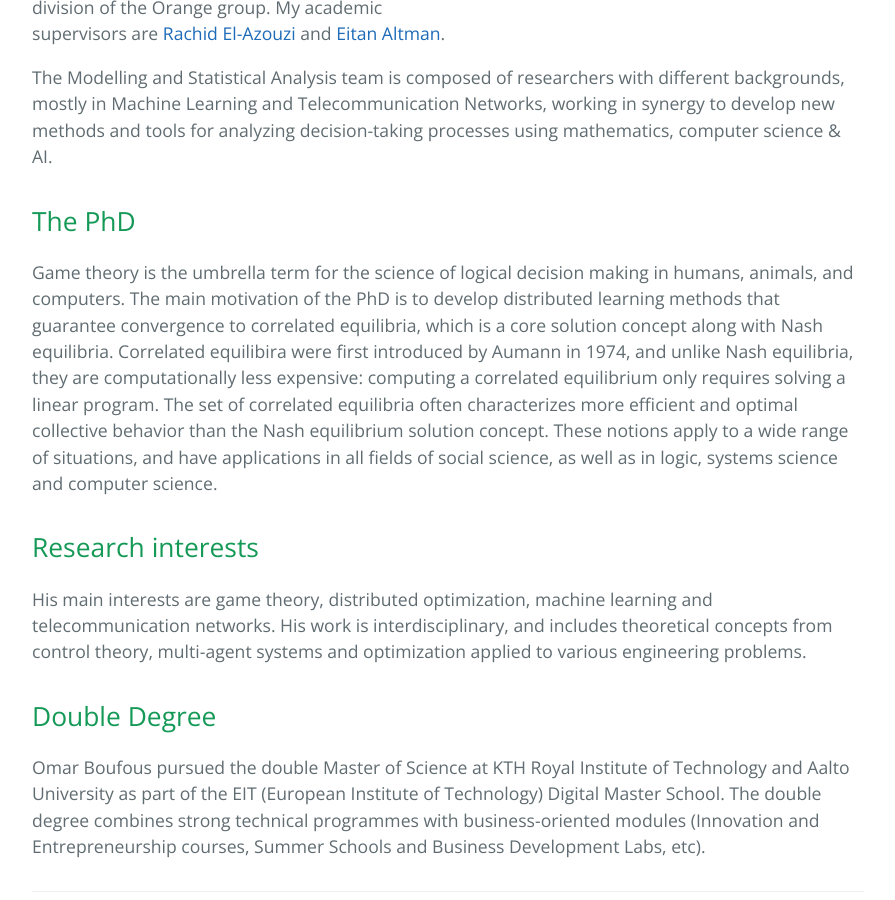
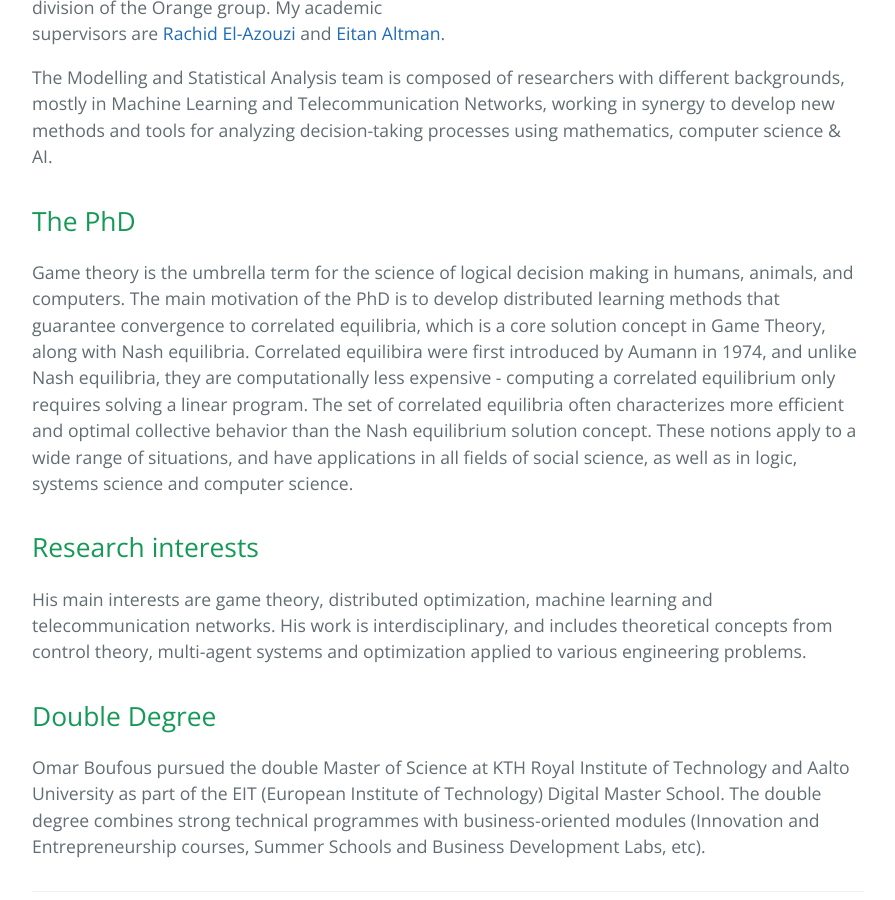
Before and after one commit to thomas-bfs/thomas-bfs.github.io, a Jekyll site: the page built from about.md, in a window 1280 px wide and 900 px high, scrolled down 1231 px. Shown: the whole window, without its empty margins (192-1087 px from the left). Built offline with Jekyll 4.4.1, drawn with Linux system fonts in a browser that asks for light colours; nearby versions of some CDN libraries; a style sheet for code colours, icons or effects is not loaded.

Commit message:
Update about.md

```diff
--- a/about.md
+++ b/about.md
@@ -24,8 +24,8 @@ The Modelling and Statistical Analysis team is composed of researchers with diff
 
 ## The PhD
 
-Game theory is the umbrella term for the science of logical decision making in humans, animals, and computers. The main motivation of the PhD is to develop distributed learning methods that guarantee convergence to correlated equilibria, which is a core solution concept along with Nash equilibria.
-Correlated equilibira were first introduced by Aumann in 1974, and unlike Nash equilibria, they are computationally less expensive: computing a correlated equilibrium only requires solving a linear program. The set of correlated equilibria often characterizes more efficient and optimal collective behavior than the Nash equilibrium solution concept.
+Game theory is the umbrella term for the science of logical decision making in humans, animals, and computers. The main motivation of the PhD is to develop distributed learning methods that guarantee convergence to correlated equilibria, which is a core solution concept in Game Theory, along with Nash equilibria.
+Correlated equilibira were first introduced by Aumann in 1974, and unlike Nash equilibria, they are computationally less expensive - computing a correlated equilibrium only requires solving a linear program. The set of correlated equilibria often characterizes more efficient and optimal collective behavior than the Nash equilibrium solution concept.
 These notions apply to a wide range of situations, and have applications in all fields of social science, as well as in logic, systems science and computer science.
 
 
```
